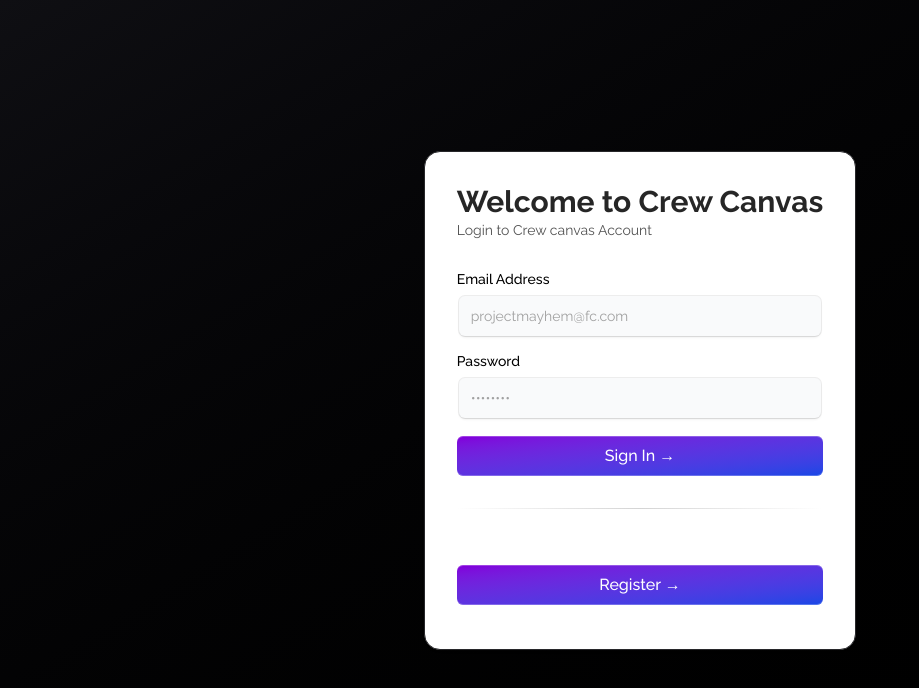
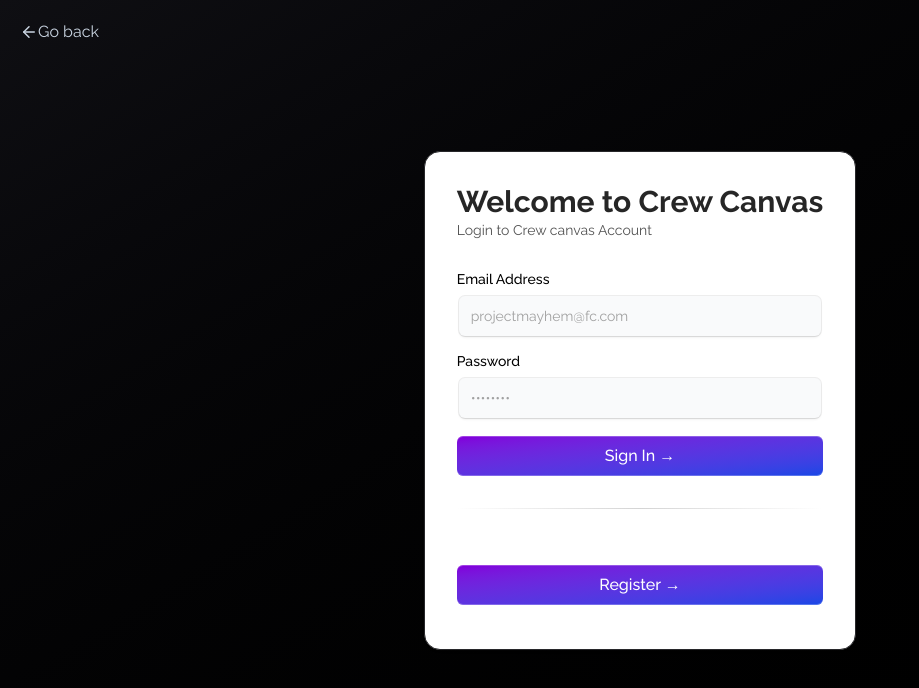
Before and after one commit to VedangKanade20/CrewCanvas-client, a React (Vite) app: page /login in a window 1280 px wide. Shown: the top 688 px of the page, without its empty margins (0-919 px from the left). Built offline with nearby package versions, Linux system fonts and the light colour scheme; a web font is replaced by a local one.

Commit message:
feat: add navigation button to Login and Signup forms for better user experience

```diff
--- a/src/components/Auth/LoginFormCard.tsx
+++ b/src/components/Auth/LoginFormCard.tsx
@@ -1,25 +1,35 @@
-import React from "react";
-import { Label } from "@/components/ui/label";
-import { Input } from "@/components/ui/input";
-import { cn } from "@/lib/utils";
+import React from 'react';
+import { Label } from '@/components/ui/label';
+import { Input } from '@/components/ui/input';
+import { cn } from '@/lib/utils';
+import { ArrowLeft } from 'lucide-react';
+import { useNavigate } from 'react-router-dom';
 
 export default function LoginForm() {
   const handleSubmit = (e: React.FormEvent<HTMLFormElement>) => {
     e.preventDefault();
-        console.log("Form submitted");
+    console.log('Form submitted');
   };
+  const navigate = useNavigate();
   return (
-      <div className="shadow-input mx-auto w-full  max-w-md rounded-none bg-white p-4 md:rounded-2xl md:p-8 dark:bg-transparent border border-[#27272A] flex flex-col justify-between h-[60%]">
+    <div className="shadow-input mx-auto w-full max-w-md rounded-none bg-white p-4 md:rounded-2xl md:p-8 dark:bg-transparent border border-[#27272A] flex flex-col justify-between h-[60%]">
       <div>
+        <button
+          className="absolute top-5 left-5 flex text-slate-300 items-center hover:border-b duration-300 transition"
+          onClick={() => {
+            navigate('/');
+          }}
+        >
+          <ArrowLeft size={18} /> Go back
+        </button>
         <h2 className="text-3xl font-bold text-neutral-800 dark:text-neutral-200">
           Welcome to Crew Canvas
         </h2>
-          <p className=" max-w-sm text-sm text-neutral-600 dark:text-neutral-300">
+        <p className="max-w-sm text-sm text-neutral-600 dark:text-neutral-300">
           Login to Crew canvas Account
         </p>
       </div>
-
-        <form className="my-8 " onSubmit={handleSubmit}>
+      <form className="my-8" onSubmit={handleSubmit}>
         <LabelInputContainer className="mb-4">
           <Label htmlFor="email">Email Address</Label>
           <Input id="email" placeholder="projectmayhem@fc.com" type="email" />
@@ -28,18 +38,15 @@
           <Label htmlFor="password">Password</Label>
           <Input id="password" placeholder="••••••••" type="password" />
         </LabelInputContainer>
-
         <button
-            className="group/btn relative block h-10 w-full rounded-md bg-gradient-to-br from-purple-700 to-blue-700 font-medium text-white shadow-[0px_1px_0px_0px_#ffffff40_inset,0px_-1px_0px_0px_#ffffff40_inset]  dark:shadow-[0px_1px_0px_0px_#27272a_inset,0px_-1px_0px_0px_#27272a_inset]"
+          className="group/btn relative block h-10 w-full rounded-md bg-gradient-to-br from-purple-700 to-blue-700 font-medium text-white shadow-[0px_1px_0px_0px_#ffffff40_inset,0px_-1px_0px_0px_#ffffff40_inset] dark:shadow-[0px_1px_0px_0px_#27272a_inset,0px_-1px_0px_0px_#27272a_inset]"
           type="submit"
         >
           Sign In &rarr;
           <BottomGradient />
         </button>
-
         <div className="my-8 h-[1px] w-full bg-gradient-to-r from-transparent via-neutral-300 to-transparent dark:via-neutral-700" />
-
-          <p className=" max-w-sm text-sm text-white mb-1">
+        <p className="max-w-sm text-sm text-white mb-1">
           Not a User, <span className="font-bold">Create an account</span>:
         </p>
         <button
@@ -70,9 +77,5 @@
   children: React.ReactNode;
   className?: string;
 }) => {
-    return (
-        <div className={cn("flex w-full flex-col space-y-2", className)}>
-            {children}
-        </div>
-    );
+  return <div className={cn('flex w-full flex-col space-y-2', className)}>{children}</div>;
 };
--- a/src/components/Auth/SignupFormCard.tsx
+++ b/src/components/Auth/SignupFormCard.tsx
@@ -2,20 +2,31 @@
 import { Label } from "@/components/ui/label";
 import { Input } from "@/components/ui/input";
 import { cn } from "@/lib/utils";
+import { useNavigate } from "react-router-dom";
+import { ArrowLeft } from "lucide-react";
 
 export default function SignupForm() {
   const handleSubmit = (e: React.FormEvent<HTMLFormElement>) => {
     e.preventDefault();
     console.log("Form submitted");
   };
+  const navigate = useNavigate()
   return (
     <div className="shadow-input mx-auto w-full max-w-md rounded-none bg-white p-4 md:rounded-2xl md:p-8 dark:bg-transparent  border border-[#27272A]">
+      <button
+        className="absolute top-5 left-5 flex text-slate-300 items-center hover:border-b duration-300 transition"
+        onClick={() => {
+          navigate('/');
+        }}
+      >
+        {' '}
+        <ArrowLeft size={18} /> Go back
+      </button>
       <h2 className="text-xl font-bold text-neutral-800 dark:text-neutral-200">
         Welcome to Crew Canvas
       </h2>
       <p className="mt-2 max-w-sm text-sm text-neutral-600 dark:text-neutral-300">
-        Login to Crew canvas Account if you can because we don&apos;t have a
-        login flow y
+        Login to Crew canvas Account if you can because we don&apos;t have a login flow y
       </p>
 
       <form className="my-8" onSubmit={handleSubmit}>
```
Lines whose indentation alone changed are shown as unchanged.
